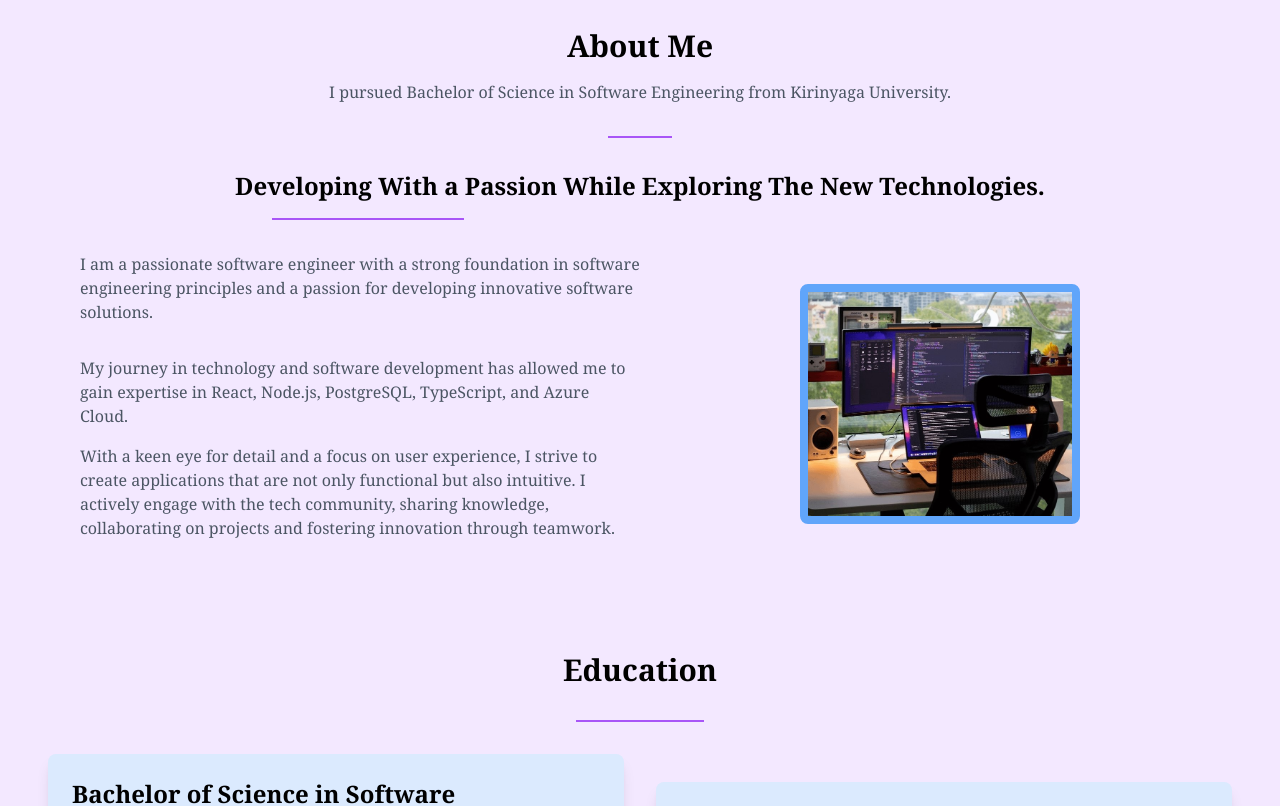
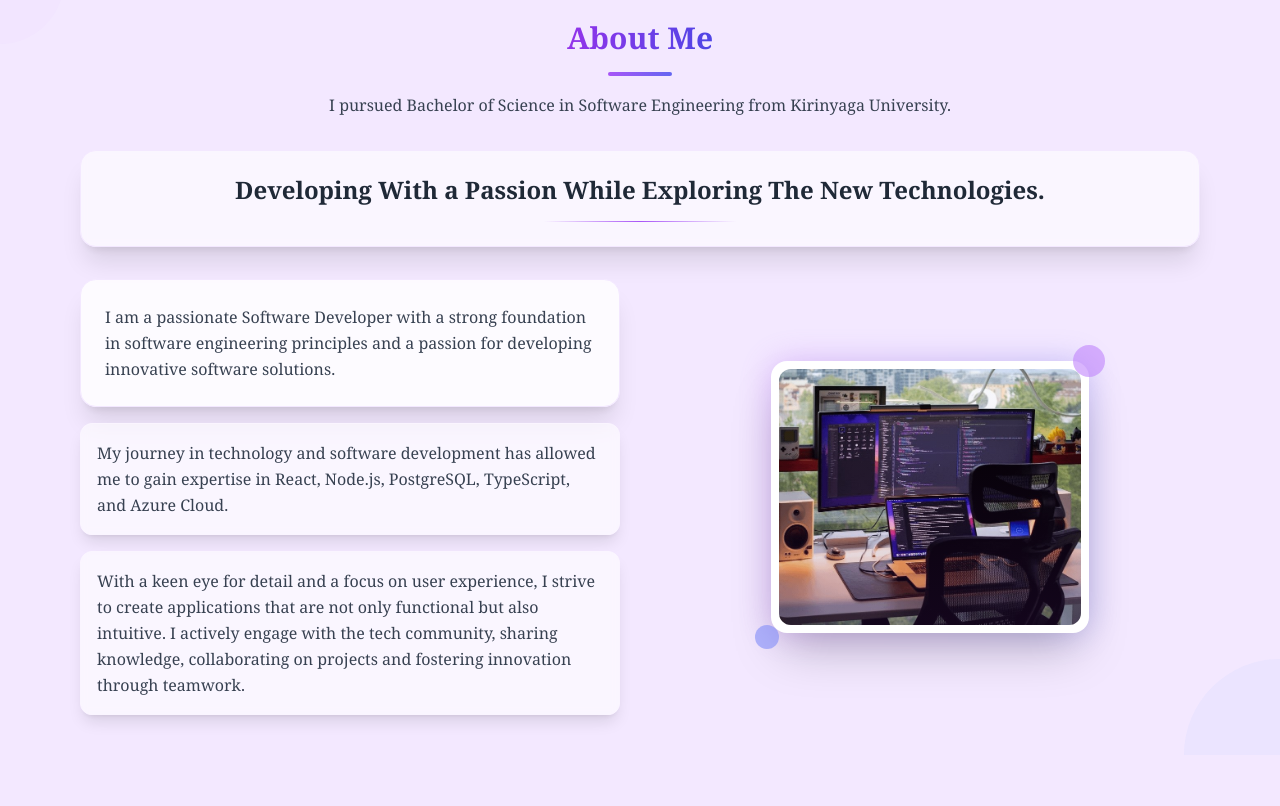
Before and after one commit to Elisha-Kiplangat/Portfolio-Website, a React (Vite) app: page / in a window 1280 px wide. Shown: the part 860-1666 px from the top of the page. Built offline with nearby package versions, Linux system fonts and the light colour scheme.

Commit message:
About Refresh

```diff
--- a/src/components/About.tsx
+++ b/src/components/About.tsx
@@ -7,7 +7,7 @@ const aboutDetails = [
     description: "I pursued Bachelor of Science in Software Engineering from Kirinyaga University.",
     subTitle: "Developing With a Passion While Exploring The New Technologies.",
     paragraphs: [
-      "I am a passionate software engineer with a strong foundation in software engineering principles and a passion for developing innovative software solutions.",
+      "I am a passionate Software Developer with a strong foundation in software engineering principles and a passion for developing innovative software solutions.",
       "My journey in technology and software development has allowed me to gain expertise in React, Node.js, PostgreSQL, TypeScript, and Azure Cloud.",
       "With a keen eye for detail and a focus on user experience, I strive to create applications that are not only functional but also intuitive. I actively engage with the tech community, sharing knowledge, collaborating on projects and fostering innovation through teamwork."
     ],
@@ -17,38 +17,78 @@ const aboutDetails = [
 
 const About = () => {
   return (
-    <section id='About' className="bg-purple-100 py-12 px-4 md:px-20 font-serif">
-      <div className="container mx-auto">
+    <section id='About' className="relative bg-purple-100 py-10 px-4 md:px-20 font-serif overflow-hidden">
+      <div className="absolute top-0 left-0 w-32 h-32 bg-purple-200 rounded-full opacity-20 -translate-x-16 -translate-y-16"></div>
+      <div className="absolute bottom-0 right-0 w-48 h-48 bg-indigo-200 rounded-full opacity-20 translate-x-24 translate-y-24"></div>
+
+      <div className="container mx-auto relative z-10">
         {aboutDetails.map((detail, index) => (
-          <div key={index}>
-            <div className="text-center">
-              <h2 className="text-black text-3xl font-bold mb-4">{detail.sectionTitle}</h2>
-              <p className="text-gray-600 mb-8">{detail.description}</p>
-              <div className="border-b-2 border-purple-500 w-16 mx-auto mb-8"></div>
+          <div key={index} className="max-w-6xl mx-auto">
+            {/* Header Section */}
+            <div className="text-center mb-8">
+              <div className="inline-block">
+                <h2 className="text-3xl font-bold bg-gradient-to-r from-purple-600 to-indigo-600 bg-clip-text text-transparent mb-4">
+                  {detail.sectionTitle}
+                </h2>
+                <div className="h-1 bg-gradient-to-r from-purple-500 to-indigo-500 w-16 mx-auto mb-4 rounded-full"></div>
               </div>
-            <div>
-              <h3 className="text-black text-2xl text-center font-bold mb-4">{detail.subTitle}</h3>
-              <div className="border-b-2 border-purple-500 w-48 lg:ml-48 md:ml-5 sm:ml-0 mb-8"></div>
+              <p className="text-gray-700 max-w-2xl mx-auto leading-relaxed">
+                {detail.description}
+              </p>
+            </div>
 
-              {/* <button className="bg-purple-500 text-white py-2 px-4 rounded hover:bg-purple-600 mb-8">Contact Me</button> */}
+            {/* Subtitle Section */}
+            <div className="text-center mb-8">
+              <div className="bg-white/60 backdrop-blur-sm rounded-2xl p-6 shadow-xl border border-purple-100">
+                <h3 className="text-2xl font-bold text-gray-800 mb-4 leading-tight">
+                  {detail.subTitle}
+                </h3>
+                <div className="h-px bg-gradient-to-r from-transparent via-purple-500 to-transparent w-48 mx-auto"></div>
               </div>
-            <div className="flex flex-col md:flex-row items-center gap-10">
-              <div className="w-full md:w-1/2 md:pl-0">
+            </div>
+
+            {/* Main Content */}
+            <div className="grid md:grid-cols-2 gap-10 items-center">
+              {/* Text Content */}
+              <div className="space-y-4">
+                <div className="bg-white/80 backdrop-blur-sm rounded-2xl p-6 shadow-xl border border-purple-100 transform hover:scale-105 transition-all duration-300">
                   {detail.paragraphs.slice(0, 1).map((para, id) => (
-                <p key={id} className="text-gray-600 mb-8">{para}</p>
-              ))}
-                {detail.paragraphs.slice(1).map((para, id) => (
-                  <p key={id} className="text-gray-600 mb-4">{para}</p>
+                    <p key={id} className="text-gray-700 leading-relaxed">
+                      {para}
+                    </p>
                   ))}
                 </div>
-              <div className="flex w-full sm:w-3/4 md:w-1/3 lg:w-1/4 aspect-w-4 aspect-h-3 mb-8 md:mb-0 border-8 rounded-lg border-blue-400 overflow-hidden mx-auto">
+
+                <div className="space-y-4">
+                  {detail.paragraphs.slice(1).map((para, id) => (
+                    <div key={id} className="bg-white/60 backdrop-blur-sm rounded-xl p-4 shadow-lg border border-purple-50 transform hover:scale-105 transition-all duration-300">
+                      <p className="text-gray-700 leading-relaxed">
+                        {para}
+                      </p>
+                    </div>
+                  ))}
+                </div>
+              </div>
+
+              {/* Image Section */}
+              <div className="flex justify-center">
+                <div className="relative group">
+                  <div className="absolute inset-0 bg-gradient-to-r from-purple-500 to-indigo-500 rounded-2xl blur-lg opacity-30 group-hover:opacity-50 transition-opacity duration-300"></div>
+                  <div className="relative bg-white p-2 rounded-2xl shadow-2xl transform group-hover:scale-105 transition-all duration-300">
+                    <div className="relative overflow-hidden rounded-xl">
                       <img
                         src={detail.image}
                         alt="Profile"
-                  className="w-full h-full object-cover shadow-lg"
+                        className="w-full h-64 object-cover"
                       />
+                      <div className="absolute inset-0 bg-gradient-to-t from-purple-900/20 to-transparent"></div>
                     </div>
-
+                  </div>
+                  {/* Decorative elements around image */}
+                  <div className="absolute -top-4 -right-4 w-8 h-8 bg-purple-400 rounded-full opacity-60"></div>
+                  <div className="absolute -bottom-4 -left-4 w-6 h-6 bg-indigo-400 rounded-full opacity-60"></div>
+                </div>
+              </div>
             </div>
           </div>
         ))}
```
Lines whose indentation alone changed are shown as unchanged.
